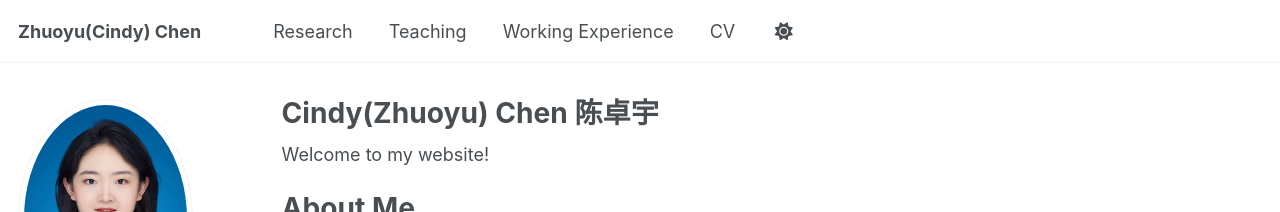
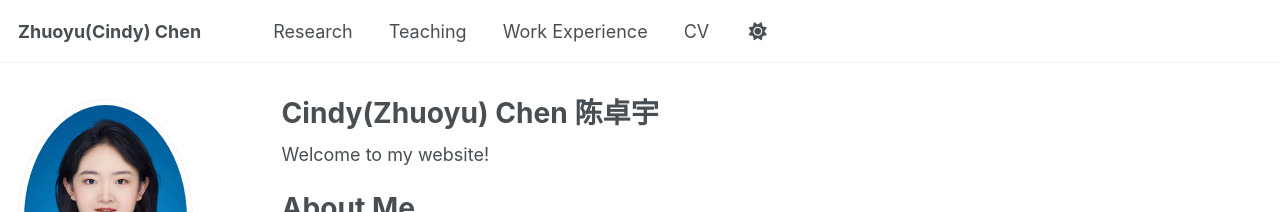
Before and after one commit to Cindyeco/Cindyeco.github.io, a Jekyll site: the page built from _pages/about.md, in a window 1280 px wide. Shown: the top 212 px of the page. Built offline with Jekyll 4.4.1, drawn with Linux system fonts in a browser that asks for light colours; some web fonts are replaced; a script that is not in the unit is left out.

Commit message:
Update navigation.yml

```diff
--- a/_data/navigation.yml
+++ b/_data/navigation.yml
@@ -14,9 +14,8 @@ main:
   - title: "Teaching"
     url: /teaching/
 
-  - title: "Working Experience"
+  - title: "Work Experience"
     url: /portfolio/
-
 
   - title: "CV"
     url: /cv/
```
